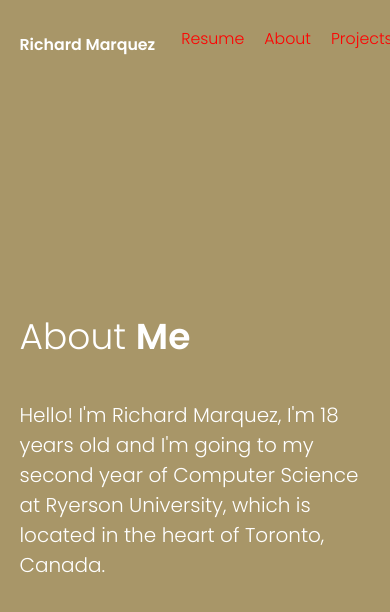
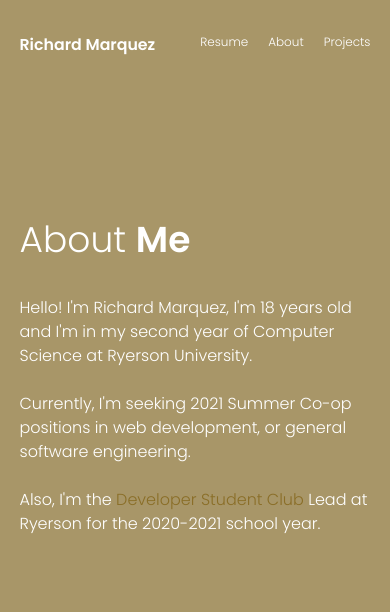
Before and after one commit to richardmarquez2001/richardmarquez2001.github.io, a React (Create React App) app: page /about in a window 390 px wide. Shown: the top 612 px of the page. Built offline with nearby package versions, Linux system fonts and the light colour scheme.

Commit message:
fixed navbar

```diff
--- a/src/components/About.js
+++ b/src/components/About.js
@@ -27,11 +27,13 @@ export default class About extends Component {
 						About <span className = "info-title__last">Me</span>
 					</div>
 
-
+					<br></br>
 					<div className = "info-description">
 						<p>
-						Hello! I'm Richard Marquez, I'm {getAge()} years old and I'm going to my second year of Computer Science at Ryerson University, which is located in
-						the heart of Toronto, Canada.
+						Hello! I'm Richard Marquez, I'm {getAge()} years old and I'm in my second year of Computer Science at Ryerson University.<br/><br/>
+						Currently, I'm seeking 2021 Summer Co-op positions in web development, or general software engineering. <br/><br/>
+						Also, I'm the <a className = "colr" href="https://dsc.community.dev/ryerson-university/">Developer Student Club</a> Lead at Ryerson for the 2020-2021 school year.
+
 						</p>
 					</div>
 
--- a/src/components/Navbar.js
+++ b/src/components/Navbar.js
@@ -13,8 +13,8 @@ export default class Navbar extends Component{
                  <Link to = "/"><li className = "list-name">Richard Marquez</li></Link>
 
                  <div className="list-right">
-                    <a href = "mailto:richard.marquez.2001@gmail.com"><li className = "list-right__item">Resume</li></a><br />
-                    <Link to = "/about"><li className = "list-right__item">About</li></Link><br />
+                    <a href = "mailto:richard.marquez.2001@gmail.com"><li className = "list-right__item">Resume</li></a>
+                    <Link to = "/about"><li className = "list-right__item">About</li></Link>
                     <Link to = "/projects"><li className = "list-right__item">Projects</li></Link>
                  </div>
              </ul>
--- a/src/css/_header.scss
+++ b/src/css/_header.scss
@@ -5,6 +5,10 @@ a{
     }
     text-decoration: none;
     color: inherit;
+}
+
+.colr{
+    color: $dark-color;
 }
 
 .info{
@@ -78,8 +82,6 @@ a{
     bottom: 0px;
     left: 50%;
     height: 75%;
-    max-height: 100%;
-    max-width: 50%;
     pointer-events: none;
 }
 
@@ -88,18 +90,18 @@ a{
     .info{
 
         font-family: $font-main;
-        padding: 40% 0px;
+        padding: 2  0% 0px;
         margin-left: 5%;
         margin-right: 5%;
         width: fill;
 
         &-title{
-            margin-top: 10%;
+            margin-top: 40%;
             text-align: left;
             font-size: $mobile-large;
             font-weight: $light;
             color: white;
-            margin-bottom: 10%;
+            margin-bottom: 5px;
 
             &__last{
                 font-weight: $bold;
--- a/src/css/_navbar.scss
+++ b/src/css/_navbar.scss
@@ -48,7 +48,7 @@
 
 }
 
-@media only screen and (max-width : 800px){
+@media only screen and (max-width:480px){
 
     .bar{
         width: 100%;
@@ -59,24 +59,65 @@
     }
 
     .list{
+
         padding-left: 0px;
         padding-right: 0px;
         &-right{
             display: flex;
+
             a{
                 padding: 0px;
                 margin: 0px;
             }
             padding-right: 5%;
             &__item{
+                font-size: $navbar-small;
                 flex: 1;
                 flex-direction: flex-end;
-                padding: 10px;
-                color: red;
-
+                padding-top: 1rem;
+                padding-bottom: 0px;
+                padding-left: 10px;
+                padding-right: 10px;
             }
         }
 
     }
 
 }
+
+@media only screen and (max-width:768px){
+
+    .bar{
+        width: 100%;
+        margin-left: 5%;
+        margin-right: 5%;
+        padding-right: 0px;
+        font-size: $small;
+    }
+
+    .list{
+
+        padding-left: 0px;
+        padding-right: 10px;
+        &-right{
+            display: flex;
+            float: right;
+            a{
+                padding: 0px;
+                margin: 0px;
+            }
+            padding-right: 5%;
+            &__item{
+                font-size: $navbar-small;
+                flex: 1;
+                flex-direction: flex-end;
+                padding-top: 1rem;
+                padding-bottom: 0px;
+                padding-left: 10px;
+                padding-right: 10px;
+            }
+        }
+
+    }
+
+}
--- a/src/css/_variables.scss
+++ b/src/css/_variables.scss
@@ -24,7 +24,7 @@ $small: calc((.4em + 0.25vmin) + (.4em + 0.25vmax));
 $container-width: 70%;
 
 //Mobile Font Sizes
-
-$mobile-small: 20px;
+$navbar-small: 12px;
+$mobile-small: 16px;
 $mobile-medium: 24px;
 $mobile-large: 36px;
--- a/src/css/styles.css
+++ b/src/css/styles.css
@@ -42,7 +42,7 @@
   color: #8a6e27;
 }
 
-@media only screen and (max-width: 800px) {
+@media only screen and (max-width: 480px) {
   .bar {
     width: 100%;
     margin-left: 5%;
@@ -65,6 +65,7 @@
     margin: 0px;
   }
   .list-right__item {
+    font-size: 12px;
     -webkit-box-flex: 1;
         -ms-flex: 1;
             flex: 1;
@@ -72,8 +73,49 @@
     -webkit-box-direction: normal;
         -ms-flex-direction: flex-end;
             flex-direction: flex-end;
-    padding: 10px;
-    color: red;
+    padding-top: 1rem;
+    padding-bottom: 0px;
+    padding-left: 10px;
+    padding-right: 10px;
+  }
+}
+
+@media only screen and (max-width: 768px) {
+  .bar {
+    width: 100%;
+    margin-left: 5%;
+    margin-right: 5%;
+    padding-right: 0px;
+    font-size: calc((.4em + 0.25vmin) + (.4em + 0.25vmax));
+  }
+  .list {
+    padding-left: 0px;
+    padding-right: 10px;
+  }
+  .list-right {
+    display: -webkit-box;
+    display: -ms-flexbox;
+    display: flex;
+    float: right;
+    padding-right: 5%;
+  }
+  .list-right a {
+    padding: 0px;
+    margin: 0px;
+  }
+  .list-right__item {
+    font-size: 12px;
+    -webkit-box-flex: 1;
+        -ms-flex: 1;
+            flex: 1;
+    -webkit-box-orient: vertical;
+    -webkit-box-direction: normal;
+        -ms-flex-direction: flex-end;
+            flex-direction: flex-end;
+    padding-top: 1rem;
+    padding-bottom: 0px;
+    padding-left: 10px;
+    padding-right: 10px;
   }
 }
 
@@ -268,6 +310,10 @@ a:hover {
   text-decoration: none;
 }
 
+.colr {
+  color: #8a6e27;
+}
+
 .info {
   font-family: "Poppins", sans-serif;
   margin: 12% 7% 0%;
@@ -331,15 +377,13 @@ a:hover {
   bottom: 0px;
   left: 50%;
   height: 75%;
-  max-height: 100%;
-  max-width: 50%;
   pointer-events: none;
 }
 
 @media only screen and (max-width: 800px) {
   .info {
     font-family: "Poppins", sans-serif;
-    padding: 40% 0px;
+    padding: 2  0% 0px;
     margin-left: 5%;
     margin-right: 5%;
     width: -webkit-fill-available;
@@ -347,12 +391,12 @@ a:hover {
     width: fill;
   }
   .info-title {
-    margin-top: 10%;
+    margin-top: 40%;
     text-align: left;
     font-size: 36px;
     font-weight: 100;
     color: white;
-    margin-bottom: 10%;
+    margin-bottom: 5px;
   }
   .info-title__last {
     font-weight: 900;
@@ -361,14 +405,14 @@ a:hover {
     text-align: left;
     font-family: "Poppins", sans-serif;
     color: white;
-    font-size: 20px;
+    font-size: 16px;
   }
   .info-nav {
     margin: auto;
     max-width: 99%;
     text-align: left;
     font-family: "Poppins", sans-serif;
-    font-size: 20px;
+    font-size: 16px;
   }
   .info-nav__list__item {
     color: white;
```
Also changed, not shown: 1 other file (tests, documents, lock files or other folders).
